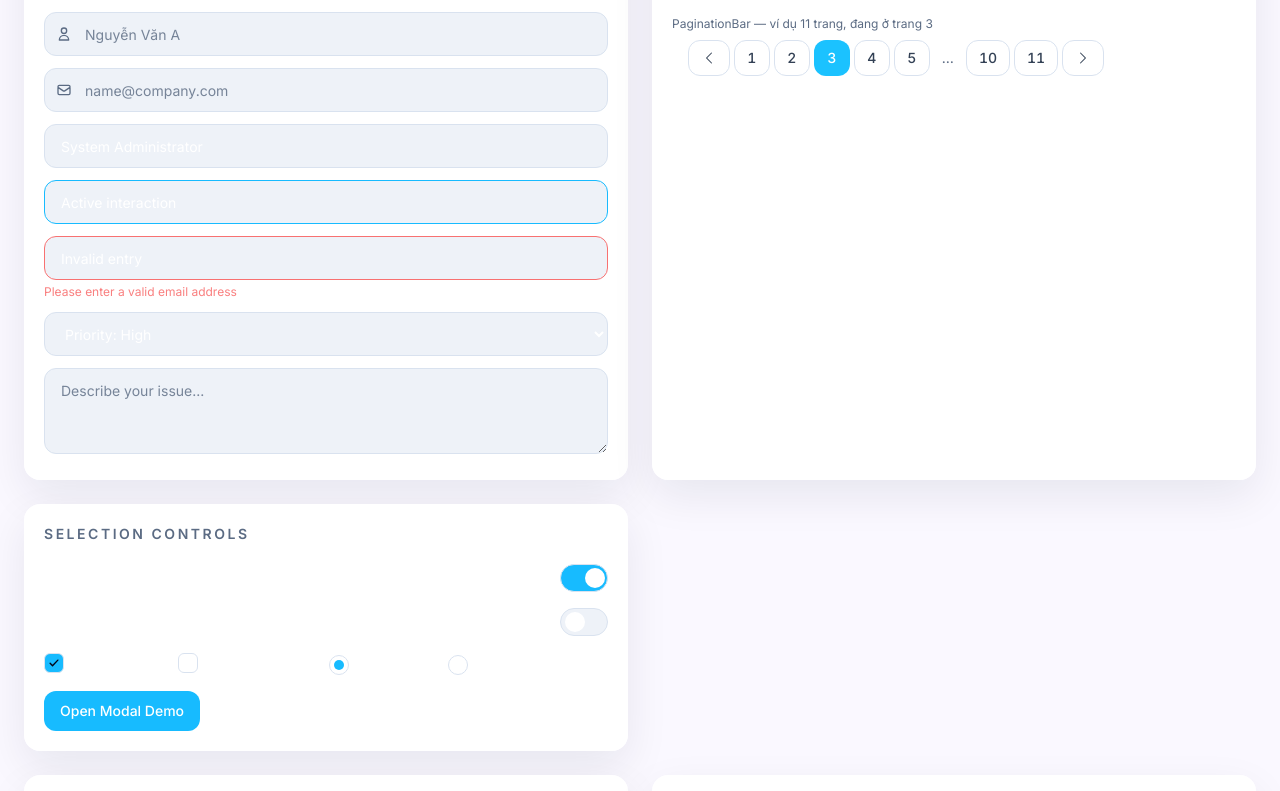
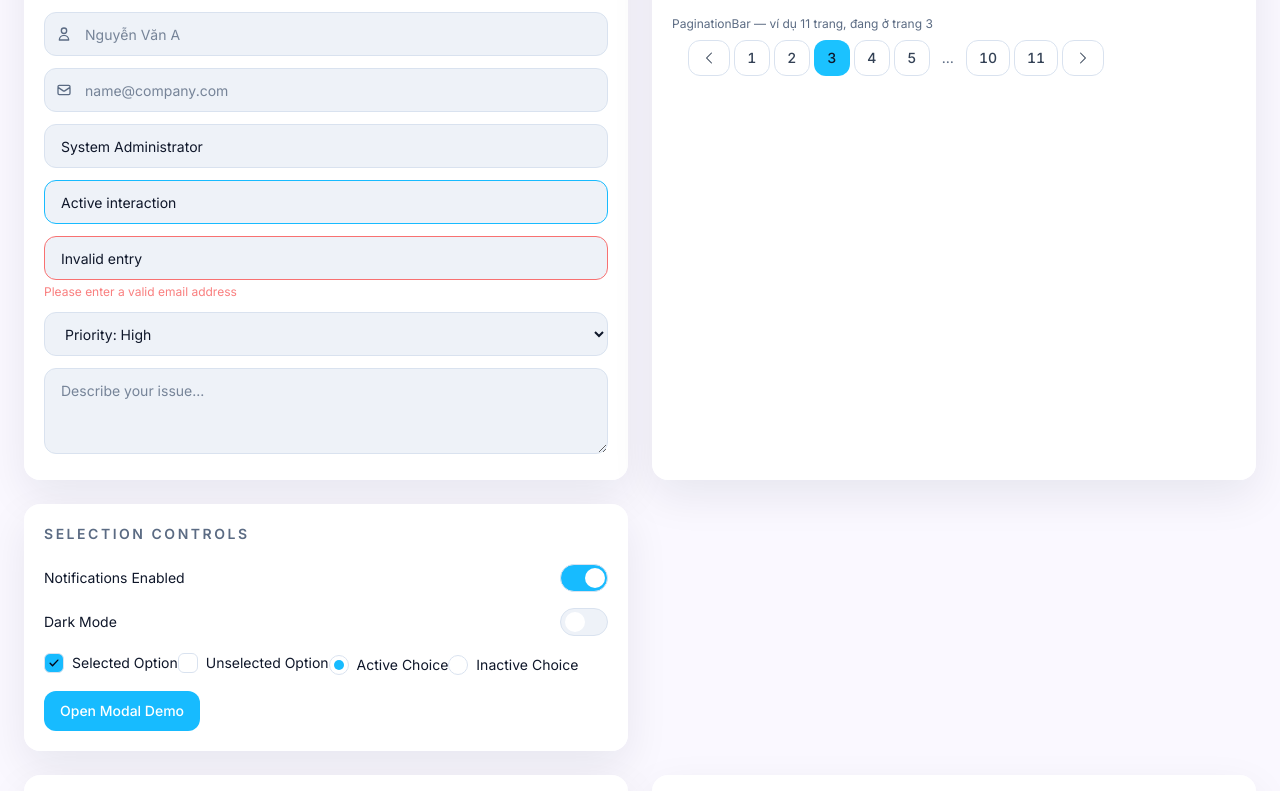
Before and after one commit to huong-dao/next_comvia, a Next.js app: page /ui-kit in a window 1280 px wide. Shown: the part 1069-1860 px from the top of the page. Built offline with nearby package versions, Linux system fonts and the light colour scheme.

Commit message:
update UI

```diff
--- a/app/globals.css
+++ b/app/globals.css
@@ -6,7 +6,7 @@
   --surface: #ffffff;
   --surface-muted: #eef2f8;
   --card: #ffffff;
-  --foreground: #ffffff;
+  --foreground: #0f172a;
   --muted-foreground: #5b6b83;
   --border: #d9e2ef;
   --ring: #8ac9ff;
@@ -26,7 +26,7 @@
   --surface: #121b32;
   --surface-muted: #1a2542;
   --card: #161f37;
-  --foreground: #ffffff;
+  --foreground: #e8edf8;
   --muted-foreground: #94a3bf;
   --border: #283454;
   --ring: #8ac9ff;
--- a/components/ui/button.tsx
+++ b/components/ui/button.tsx
@@ -6,7 +6,7 @@ type ButtonSize = "sm" | "md" | "lg";
 
 const variantClasses: Record<ButtonVariant, string> = {
   primary:
-    "bg-primary hover:bg-primary-hover disabled:bg-surface-muted disabled:text-muted-foreground dark:text-slate-950",
+    "bg-primary text-white hover:bg-primary-hover disabled:bg-surface-muted disabled:text-muted-foreground dark:text-slate-950",
   secondary:
     "bg-secondary hover:brightness-110 disabled:bg-surface-muted disabled:text-muted-foreground dark:text-slate-950",
   accent:
```
